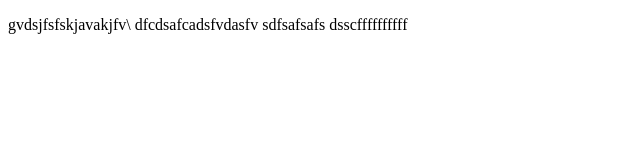
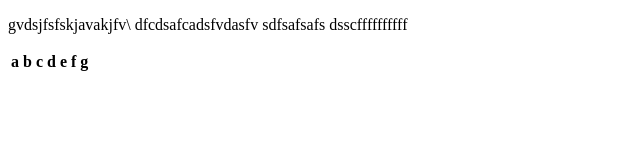
Before and after one commit to ganesh-sable/random-dsa, a plain HTML site: page index.html in a window 1280 px wide. Shown: the full height of the page, 0-640 px from the left. Drawn offline with Linux system fonts and the light colour scheme.

Commit message:
(add): table with tr and th

```diff
--- a/index.html
+++ b/index.html
@@ -13,6 +13,17 @@
             sdfsafsafs
             dsscffffffffff
         </p>
+        <table>
+            <tr>
+                <th>a</th>
+                <th>b</th>
+                <th>c</th>
+                <th>d</th>
+                <th>e</th>
+                <th>f</th>
+                <th>g</th>
+            </tr>
+        </table>
     </header>
 </body>
 </html>
```
